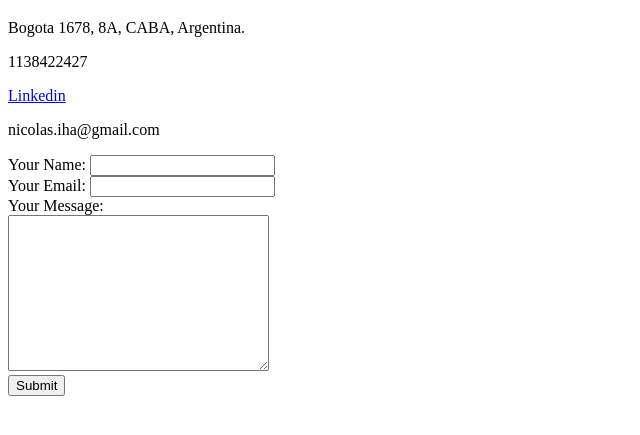
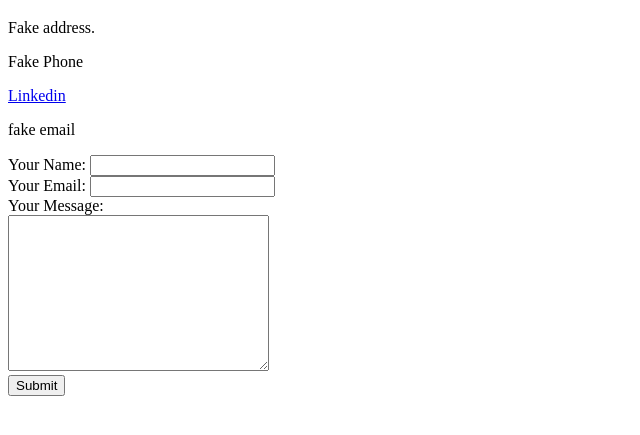
Before and after one commit to Keilev/cv, a plain HTML site: page contact.html in a window 1280 px wide. Shown: the part 61-496 px from the top of the page, without its empty margins (0-640 px from the left). Drawn offline with Linux system fonts and the light colour scheme.

Commit message:
Update contact.html
change personal info

```diff
--- a/contact.html
+++ b/contact.html
@@ -6,10 +6,10 @@
 </head>
     <body>
         <h1>My Contact Details</h1>
-        <p>Bogota 1678, 8A, CABA, Argentina.</p>
-        <p>1138422427</p>
+        <p>Fake address.</p>
+        <p>Fake Phone</p>
         <p><a href="https://www.linkedin.com/in/nicol%C3%A1s-iha-27b312220/">Linkedin</a> </p>
-        <p>nicolas.iha@gmail.com</p>
+        <p>fake email</p>
 
         <form class="" action="mailto:nicolas.iha@gmail.com" method="post" enctype="text/plain">
             <label>Your Name:</label>
```
